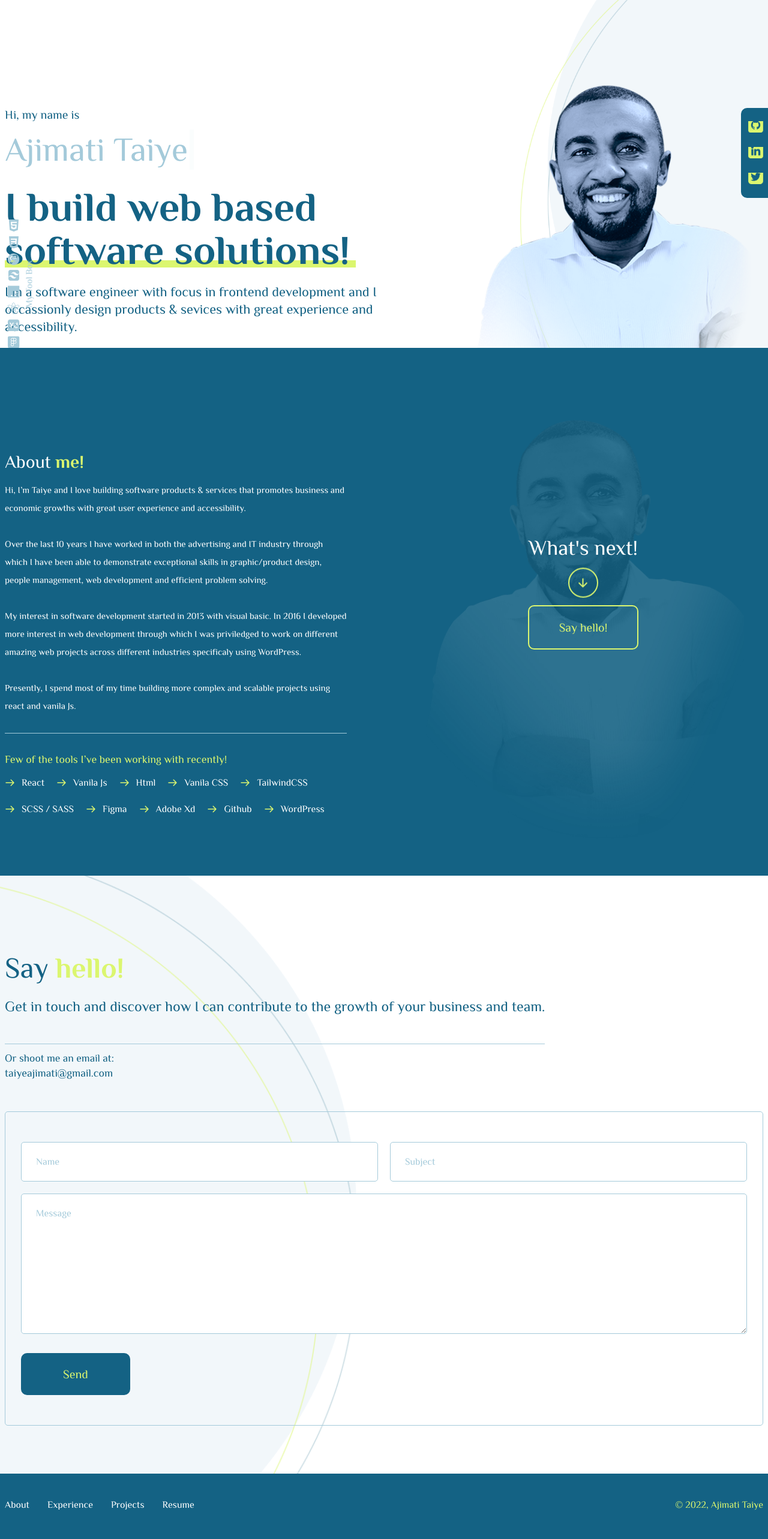
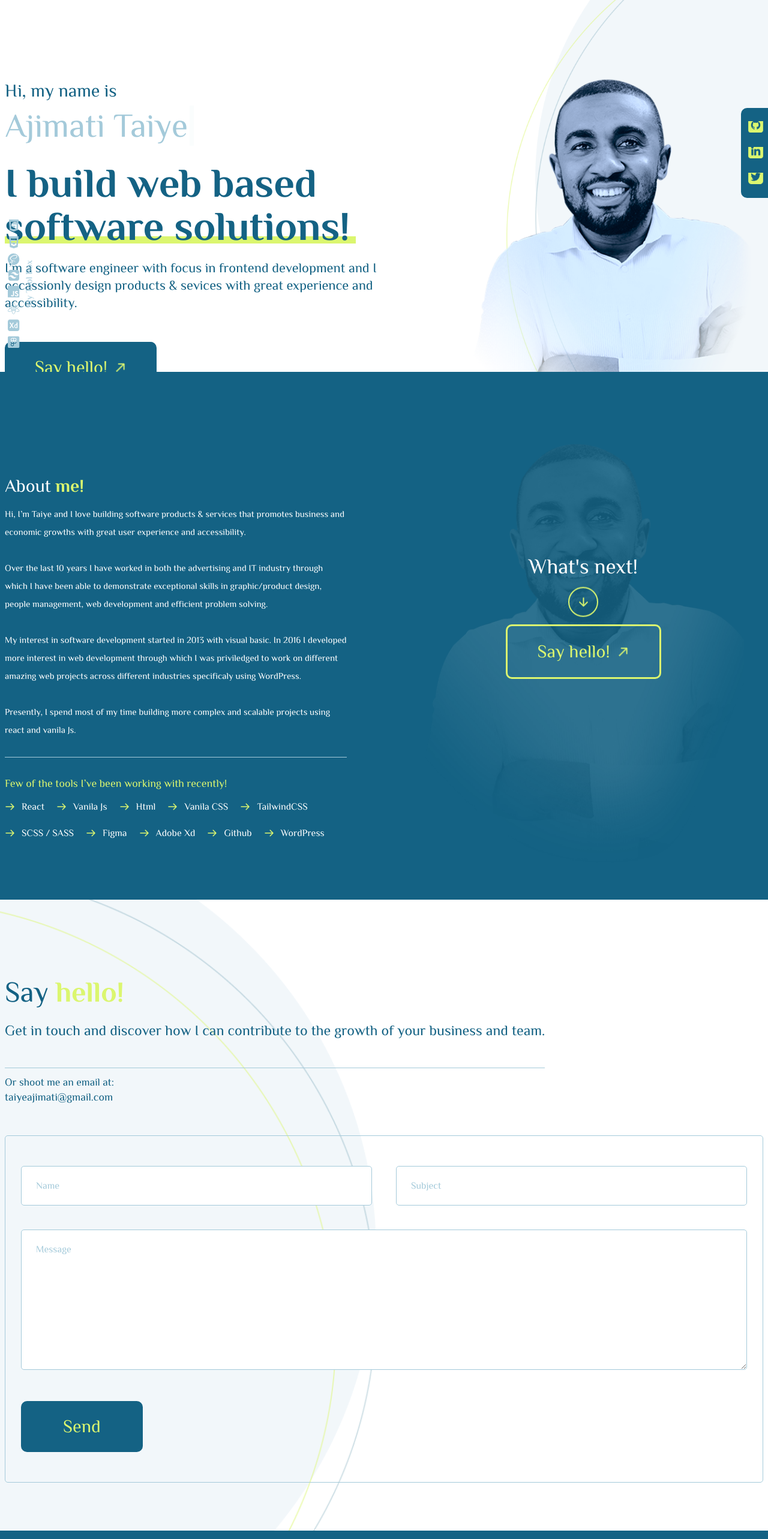
Before and after one commit to Teewaii/realestate, a React (Create React App) app in the folder portfolio/portfolio/: page / in a window 1280 px wide. Shown: the part 140-2706 px from the top of the page at 60% size. Built offline with nearby package versions, Linux system fonts and the light colour scheme.

Commit message:
Last home commit

```diff
--- a/portfolio/portfolio/src/components/btn/Btn-sec.jsx
+++ b/portfolio/portfolio/src/components/btn/Btn-sec.jsx
@@ -2,8 +2,23 @@ import React from 'react'
 
 export default function Btn_sec() {
   return (
-    <div >
-        <button className='rounded-[10px] border-[2px] border-secondary py-[12px] px-[35px] lg:py-[20px] lg:px-[50px] text-secondary text-[20px] font-medium ease-in-out duration-300 hover:bg-secondary hover:text-primary'>Say hello!</button>
+    <div className='relative w-fit' >
+      <button className='flex group flex-row-reverse text-[20px] gap-2 md:gap-3 items-center rounded-[10px] py-[15px] border-[3px] border-secondary
+      px-[20px] lg:py-[20px] lg:px-[50px] text-secondary md:text-[30px] font-medium ease-in-out dark:text-primary dark:bg-secondary dark:hover:bg-primary
+      dark:hover:text-lightprim
+      duration-300 hover:bg-secondary  hover:text-primary '><span className='animate-pulse -rotate-45 group-hover:rotate-0 '><svg width="20" height="25" viewBox="0 0 10 8" fill="none" xmlns="http://www.w3.org/2000/svg">
+          <path className='dark:fill-primary group-hover:fill-primary' d="M9.35355 4.35355C9.54882 4.15829 9.54882 3.84171 9.35355 3.64645L6.17157 0.464466C5.97631 0.269204 5.65973 0.269204 5.46447 0.464466C5.2692 0.659728 5.2692 0.976311 5.46447 1.17157L8.29289 4L5.46447 6.82843C5.2692 7.02369 5.2692 7.34027 5.46447 7.53553C5.65973 7.7308 5.97631 7.7308 6.17157 7.53553L9.35355 4.35355ZM0 4.5H9V3.5H0V4.5Z" fill="#DBF66F" />
+        </svg>
+        </span>Say hello!</button>
+      {/* <span className='absolute w-[20px] h-[20px] right-[-5px] rounded-full bg-secondary animate-bounce'></span> */}
     </div>
+
+
+
+    // <div >
+    //   <button className='rounded-[10px] border-[2px] border-secondary py-[12px] px-[35px] lg:py-[20px] text-secondary text-[20px] font-medium ease-in-out duration-300 hover:bg-secondary hover:text-primary
+    //     lg:px-[50px] md:text-[30px]
+    //     '>Say hello!</button>
+    // </div>
   )
 }
--- a/portfolio/portfolio/src/components/btn/Btn.jsx
+++ b/portfolio/portfolio/src/components/btn/Btn.jsx
@@ -3,13 +3,13 @@ import right_arrow from '../../img/rightArrow.svg';
 export default function Btn() {
   return (
     <div className='relative w-fit' >
-      <button className='flex flex-row-reverse gap-2 md:gap-3 items-center rounded-[10px] py-[15px]
-      px-[20px] lg:py-[20px] lg:px-[50px] text-secondary text-[20px] font-medium ease-in-out dark:text-primary dark:bg-secondary dark:hover:bg-primary
+      <button className='flex group flex-row-reverse text-[20px] gap-2 md:gap-3 items-center rounded-[10px] py-[15px]
+      px-[20px] lg:py-[20px] lg:px-[50px] text-secondary md:text-[30px] font-medium ease-in-out dark:text-primary dark:bg-secondary dark:hover:bg-primary
       dark:hover:text-lightprim
-      duration-300 bg-primary hover:bg-secondary  hover:text-primary '><span className='animate-pulse'><svg width="20" height="25" viewBox="0 0 10 8" fill="none" xmlns="http://www.w3.org/2000/svg">
-      <path className='dark:fill-primary' d="M9.35355 4.35355C9.54882 4.15829 9.54882 3.84171 9.35355 3.64645L6.17157 0.464466C5.97631 0.269204 5.65973 0.269204 5.46447 0.464466C5.2692 0.659728 5.2692 0.976311 5.46447 1.17157L8.29289 4L5.46447 6.82843C5.2692 7.02369 5.2692 7.34027 5.46447 7.53553C5.65973 7.7308 5.97631 7.7308 6.17157 7.53553L9.35355 4.35355ZM0 4.5H9V3.5H0V4.5Z" fill="#DBF66F"/>
-      </svg>
-      </span>Say hello!</button>
+      duration-300 bg-primary hover:bg-secondary  hover:text-primary '><span className='animate-pulse -rotate-45 group-hover:rotate-0 '><svg width="20" height="25" viewBox="0 0 10 8" fill="none" xmlns="http://www.w3.org/2000/svg">
+          <path className='dark:fill-primary group-hover:fill-primary' d="M9.35355 4.35355C9.54882 4.15829 9.54882 3.84171 9.35355 3.64645L6.17157 0.464466C5.97631 0.269204 5.65973 0.269204 5.46447 0.464466C5.2692 0.659728 5.2692 0.976311 5.46447 1.17157L8.29289 4L5.46447 6.82843C5.2692 7.02369 5.2692 7.34027 5.46447 7.53553C5.65973 7.7308 5.97631 7.7308 6.17157 7.53553L9.35355 4.35355ZM0 4.5H9V3.5H0V4.5Z" fill="#DBF66F" />
+        </svg>
+        </span>Say hello!</button>
       {/* <span className='absolute w-[20px] h-[20px] right-[-5px] rounded-full bg-secondary animate-bounce'></span> */}
     </div>
   )
--- a/portfolio/portfolio/src/components/contact/Contact.jsx
+++ b/portfolio/portfolio/src/components/contact/Contact.jsx
@@ -28,23 +28,23 @@ export default function Contact() {
         <div className="form border-[1px] border-lightprim mt-[30px] rounded-[5px] w-[100%] py-[50px] px-[26px]
 
               ">
-          <form className='flex flex-col gap-[20px]  ' action="#">
-            <div className="input_field flex flex-col md:flex-row gap-[20px]">
-            <input className='placeholder-lightprim   py-[10px] border-[1px] border-lightprim w-[100%] rounded-[5px]
+          <form className='flex flex-col gap-[40px]  ' action="#">
+            <div className="input_field flex flex-col md:flex-row gap-[40px]">
+              <input className='placeholder-lightprim   py-[10px] border-[1px] border-lightprim w-[100%] rounded-[5px]
                 pl-[24px] focus:border-0 focus:ring-[2px] focus:ring-primary  focus:outline-none
                md:py-[20px]   ' type="text" name="name" id="name" placeholder='Name' />
 
-            <input className='placeholder-lightprim  red py-[10px] border-[1px] border-lightprim w-[100%] rounded-[5px]
+              <input className='placeholder-lightprim  red py-[10px] border-[1px] border-lightprim w-[100%] rounded-[5px]
                 pl-[24px] focus:border-0 focus:ring-[2px] focus:ring-primary  focus:outline-none
                md:py-[20px]   ' type="text" name="subject" id="subject" placeholder='Subject' />
-</div>
+            </div>
             <textarea className='placeholder-lightprim   py-[10px] border-[1px] border-lightprim w-[100%] rounded-[5px]
                 pl-[24px] focus:border-0 focus:ring-[2px] focus:ring-primary  focus:outline-none
 
 md:py-[20px]'  name="msg" id="msg" cols="30" rows="8" placeholder='Message'></textarea>
             < div className='send flex justify-between mt-3'>
-              <button className='btn rounded-[10px] py-[18px] px-[55px]
-       lg:px-[70px] lg:py-[20px] text-secondary text-[20px] font-medium ease-in-out dark:text-dark dark:bg-secondary dark:hover:bg-primary
+              <button className='btn rounded-[10px] py-[18px] px-[55px] text-[20px]
+       lg:px-[70px] lg:py-[20px] text-secondary md:text-[30px] font-medium ease-in-out dark:text-dark dark:bg-secondary dark:hover:bg-primary
       duration-300 bg-primary hover:bg-secondary dark:hover:text-lightprim  hover:text-primary inline'>Send</button>
               <span></span>
             </div>
--- a/portfolio/portfolio/src/components/footer/Footer.jsx
+++ b/portfolio/portfolio/src/components/footer/Footer.jsx
@@ -7,8 +7,8 @@ export default function Footer() {
     <section className='h-[35vh] bg-primary relative
   md:h-[20vh]
     '>
-      <div className="footer-wrapper flex flex-col justify-between items-center container
-       md:pt-[40px] md:flex-row
+      <div className="footer-wrapper flex flex-col justify-around items-center container
+       md:pt-[40px] lg:flex-row
       ">
         <div className="links  text-center">
           <ul className='  flex flex-wrap   pt-[50px] pb-[44px] gap-[30px] md:flex md:gap-[30px] md:flex-row md:relative md:p-0
@@ -25,8 +25,9 @@ export default function Footer() {
 
           </ul>
         </div>
-        <div className="copywrite text-secondary flex items-center gap-8 ">
-          <p className=''>&#169; 2022, Ajimati Taiye</p>
+        <div className="copywrite text-secondary flex items-center gap-8  ">
+          <p className='mt-[30px] lg:mt-0 lg:text-[18px] '>Designed and developed by Ajimati Taiye &#169; 2022</p>
+          {/* <p className=''>&#169; 2022, Ajimati Taiye</p> */}
 
         </div>
 
--- a/portfolio/portfolio/src/components/hero/Hero.jsx
+++ b/portfolio/portfolio/src/components/hero/Hero.jsx
@@ -11,35 +11,34 @@ export default function Hello() {
   return (
 
     <section className='hero  relative bg-hero-right-mob pt-[120px] bg-contain bg-right-top bg-no-repeat overflow-hidden
-            lg:bg-hero-right-lg dark:bg-none lg:h-[70vh] xl:h-[90vh]
+            lg:bg-hero-right-lg dark:bg-none lg:h-[70vh] xl:h-[95vh]  xl:pt-[80px]
       dark:bg-dark pb-[152px]
             '>
-      <div className='bucket container pt-[45px] text-[17px]
+      <div className='bucket container pt-[35px] text-[17px]
                 lg:pt-[10px] xl:pt-[150px]  3xl:pt-[220px] lg:flex lg:h-[100vh] lg:items-start justify-center
 
                 '>
         <div className="desc text-left lg:flex-[1.7]  overflow-x-hidden">
           <h2 className='mb-[5px] font-medium text-[18px] dark:text-secondary
-                    lg:text-[20px] md:mt-[50px]  3xl:mt-[100px]  3xl:text-[30px]
+                    lg:text-[30px] md:mt-[50px]  3xl:mt-[100px]  3xl:text-[30px]
                     '>Hi, my name is</h2>
           <h1 className='name text-lightprim text-[1.8rem] mb-[12px] relative  inline-block pr-[3px]
                        md:text-[2.5rem] md:mb-[18px] 2xl:mb-[26px]  xl:text-[3.5rem]  bg-[white]  dark:bg-dark
 
                        '>Ajimati Taiye</h1>
           <h1 className='header job   text-[2rem] relative after:absolute after:bg-secondary   after:w-[90%] after:h-[9px] after:left-0 after:bottom-[2px] after:z-[-20] dark:after:z-[-1]
-          mb-[20px] dark:z-[2]
-                    md:text-[68px]
-                    2xl:text-[70px] md:leading-[4.5rem] 2xl:leading-[5rem] lg:after:h-[12px] md:max-w-[650px]  2xl:max-w-[650px] md:after:bottom-[7px] 2xl:after:bottom-[11px]
-                    dark:text-[white]
+          mb-[20px] dark:z-[2] md:text-[68px] 2xl:text-[80px] md:leading-[4.5rem] 2xl:leading-[5rem] lg:after:h-[12px] md:max-w-[650px]
+           2xl:max-w-[750px] md:after:bottom-[7px] 2xl:after:bottom-[11px]
+          dark:text-[white]
                     ' >I build web based software solutions!</h1>
           <p className="body text-[1.2rem] md:text-[1.4rem] w-[90%] mb-[28px] dark:text-[white]
-                    md:w-[85%]   2xl:text-[1.3rem]  2xl:w-[65%] md:mb-[50px] 2xl:mb-[90px] md:leading-[1.8rem] 2xl:leading-[2rem]
+                    md:w-[85%]   2xl:text-[1.5rem]  2xl:w-[75%] md:mb-[50px] 2xl:mb-[90px] md:leading-[1.8rem] 2xl:leading-[2rem]
                     ">I’m a  software engineer with focus in frontend development and I occassionly design products & sevices with great experience and accessibility. </p>
           <Btn />
         </div>
 
         <div className="img lg:flex lg:flex-col lg:items-center lg:flex-[1.1] lg:bg-hds lg:bg-no-repeat lg:h-[100%]
-                  lg:bg-center-top lg:bg-contain
+                  lg:bg-center-top lg:bg-contain   mt-[30px]
                   ">
           <img className='lg:hidden  md:inline' src={heroImg} alt="" />
           {/* <div className="hidden group direct border-[1px] h-[50px] w-[27px] cursor-pointer rounded-full border-primary md:flex justify-center items-center
--- a/portfolio/portfolio/src/index.css
+++ b/portfolio/portfolio/src/index.css
@@ -60,27 +60,27 @@ code {
 
 }
 
-.cont{
+.cont {
   padding: 0 2rem;
- }
+}
 
- @media (min-width: 640px){
-  .cont{
-    padding:0  3rem;
+@media (min-width: 640px) {
+  .cont {
+    padding: 0 3rem;
   }
+}
+
+@media (min-width: 768px) {
+  .cont {
+    padding: 0 15rem;
   }
+}
 
- @media (min-width: 768px){
-  .cont{
-    padding:0  15rem;
+@media (min-width: 1268) {
+  .cont {
+    padding: 0 25rem;
   }
-  }
-
-  @media (min-width: 1268){
-    .cont{
-      padding:0 25rem;
-    }
-    }
+}
 
 
 
@@ -113,6 +113,9 @@ code {
     blink 750ms steps(14) infinite
 }
 
+a {
+  font-size: 1.2rem;
+}
 
 @keyframes typeText {
   to {
```
